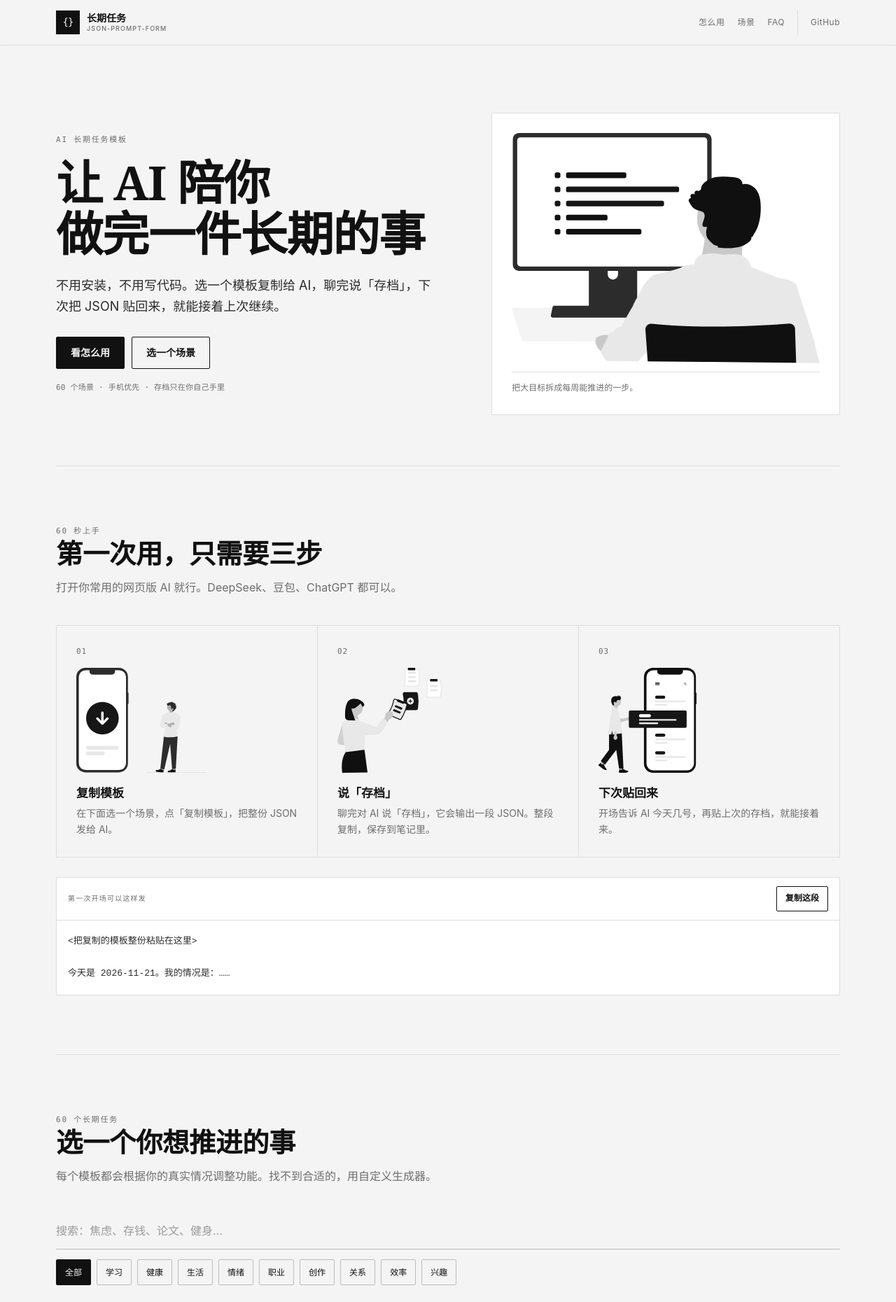
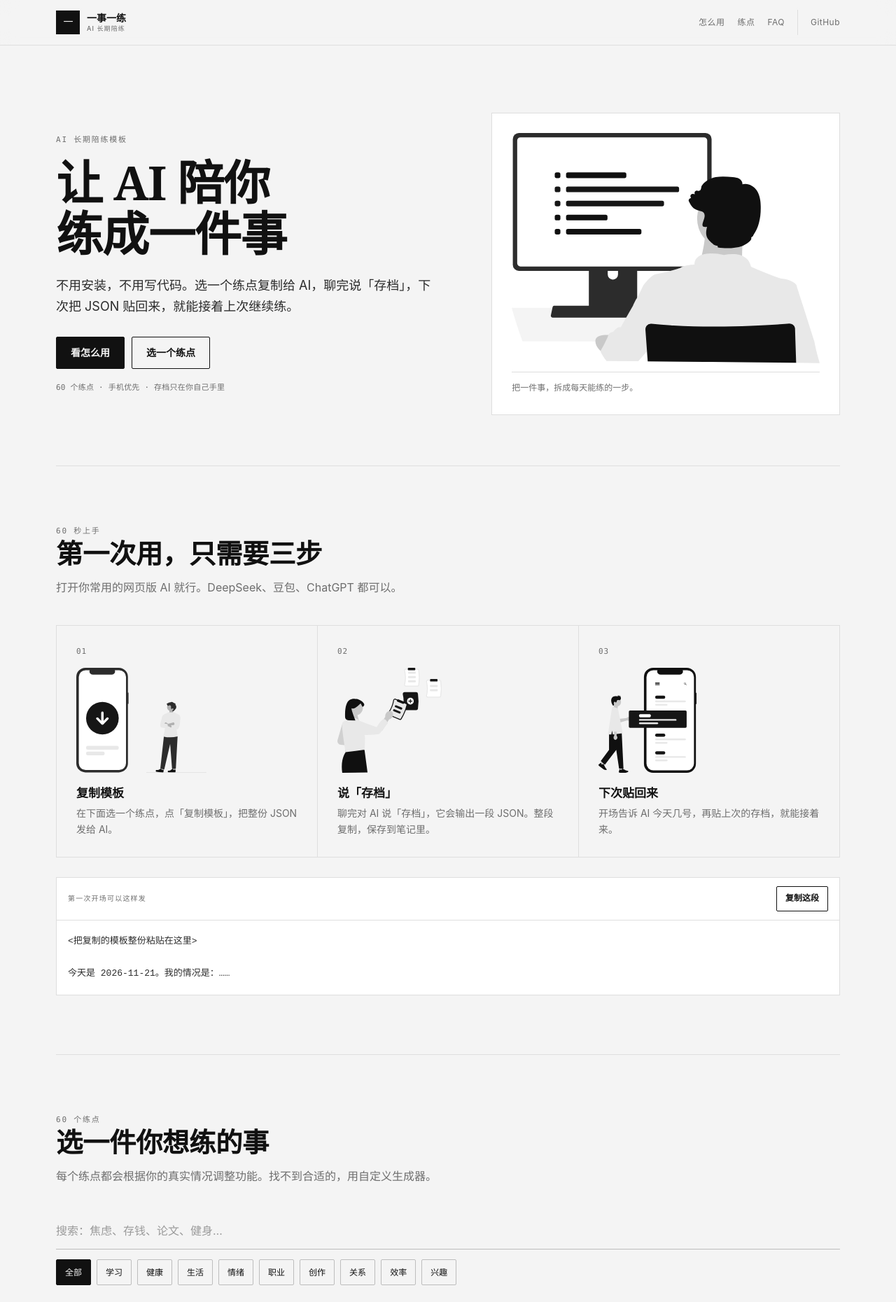
Before and after one commit to TuxLin123233/json-prompt-form, a plain HTML site: page index.html in a window 1280 px wide. Shown: the top 1860 px of the page at 70% size. Drawn offline with Linux system fonts and the light colour scheme.

Commit message:
v2.6.0: 品牌更名为「一事一练 · AI 长期陪练」
- 首页标题/OG/首屏/页脚改为「一事一练」：让 AI 陪你练成一件事，场景单位改为「练点」
- 品牌标识从 {} 改为「一」，生成器/检查器同步新品牌
- 生成器副标题、生成模板的助手命名改为「长期陪练」
- manifest、README、demo、llms、FAQ、发布清单同步；仓库名与在线地址不变
- 重新生成 1200x630 社交预览图；sw 缓存升到 jpf-v13

```diff
--- a/index.html
+++ b/index.html
@@ -7,10 +7,10 @@
 <link rel="manifest" href="manifest.webmanifest">
 <meta name="theme-color" content="#f4f4f4">
 <link rel="apple-touch-icon" href="assets/apple-touch-icon.png">
-<title>长期任务 · AI 提示词模板 | json-prompt-form</title>
-<meta name="description" content="把长期任务交给 AI 陪你推进。选一个模板复制给 AI，聊完存档，下次接着来。手机可用，无需安装。">
-<meta property="og:title" content="长期任务 · AI 提示词模板">
-<meta property="og:description" content="把长期任务拆小，和 AI 一起推进。60 个场景，复制即用，手机优先。">
+<title>一事一练 · 让 AI 陪你练成一件事</title>
+<meta name="description" content="一次只练一件事。60 个练点，选一个复制给 AI，聊完说「存档」，下次贴回来接着练。无需安装，手机可用。">
+<meta property="og:title" content="一事一练 · 让 AI 陪你练成一件事">
+<meta property="og:description" content="一次只练一件事。60 个练点，复制即用，手机优先。">
 <meta property="og:type" content="website">
 <meta property="og:image" content="assets/social-preview.png">
 <meta name="twitter:card" content="summary_large_image">
@@ -470,13 +470,13 @@
 
 <header class="site-head" id="top">
   <div class="shell head-inner">
-    <a class="brand" href="./" aria-label="json-prompt-form 首页">
-      <span class="brand-mark" aria-hidden="true">{}</span>
-      <span class="brand-text">长期任务<small>json-prompt-form</small></span>
+    <a class="brand" href="./" aria-label="一事一练 首页">
+      <span class="brand-mark" aria-hidden="true">一</span>
+      <span class="brand-text">一事一练<small>AI 长期陪练</small></span>
     </a>
     <nav class="head-nav" aria-label="主导航">
       <a href="#how">怎么用</a>
-      <a href="#scenarios">场景</a>
+      <a href="#scenarios">练点</a>
       <a href="#faq">FAQ</a>
       <a class="head-gh" href="https://github.com/TuxLin123233/json-prompt-form" target="_blank" rel="noopener">GitHub</a>
     </nav>
@@ -486,18 +486,18 @@
 <main id="main">
   <section class="hero shell" aria-labelledby="hero-title">
     <div data-reveal>
-      <p class="eyebrow">AI 长期任务模板</p>
-      <h1 id="hero-title">让 AI 陪你<br>做完一件长期的事</h1>
-      <p class="hero-lead">不用安装，不用写代码。选一个模板复制给 AI，聊完说「存档」，下次把 JSON 贴回来，就能接着上次继续。</p>
+      <p class="eyebrow">AI 长期陪练模板</p>
+      <h1 id="hero-title">让 AI 陪你<br>练成一件事</h1>
+      <p class="hero-lead">不用安装，不用写代码。选一个练点复制给 AI，聊完说「存档」，下次把 JSON 贴回来，就能接着上次继续练。</p>
       <div class="hero-actions">
         <a class="btn btn-solid" href="#how">看怎么用</a>
-        <a class="btn btn-line" href="#scenarios">选一个场景</a>
+        <a class="btn btn-line" href="#scenarios">选一个练点</a>
       </div>
-      <p class="hero-note">60 个场景 · 手机优先 · 存档只在你自己手里</p>
+      <p class="hero-note">60 个练点 · 手机优先 · 存档只在你自己手里</p>
     </div>
     <figure class="hero-art" data-reveal style="--delay:120ms">
-      <img src="assets/illustrations/hero.svg" alt="一个人坐在桌前，整理长期任务的进度清单" width="960" height="719" loading="eager">
-      <figcaption>把大目标拆成每周能推进的一步。</figcaption>
+      <img src="assets/illustrations/hero.svg" alt="一个人坐在桌前，整理一件事的练习进度" width="960" height="719" loading="eager">
+      <figcaption>把一件事，拆成每天能练的一步。</figcaption>
     </figure>
   </section>
 
@@ -512,7 +512,7 @@
         <span class="step-num">01</span>
         <img src="assets/illustrations/step-copy.svg" alt="" width="960" height="775" loading="lazy">
         <h3>复制模板</h3>
-        <p>在下面选一个场景，点「复制模板」，把整份 JSON 发给 AI。</p>
+        <p>在下面选一个练点，点「复制模板」，把整份 JSON 发给 AI。</p>
       </li>
       <li class="how-step" data-reveal style="--delay:80ms">
         <span class="step-num">02</span>
@@ -540,9 +540,9 @@
 
   <section class="section shell" id="scenarios" aria-labelledby="scenarios-title">
     <div class="section-head" data-reveal>
-      <p class="eyebrow">60 个长期任务</p>
-      <h2 id="scenarios-title">选一个你想推进的事</h2>
-      <p>每个模板都会根据你的真实情况调整功能。找不到合适的，用自定义生成器。</p>
+      <p class="eyebrow">60 个练点</p>
+      <h2 id="scenarios-title">选一件你想练的事</h2>
+      <p>每个练点都会根据你的真实情况调整功能。找不到合适的，用自定义生成器。</p>
     </div>
     <div class="scenario-tools" data-reveal>
       <input class="search" id="search" type="search" placeholder="搜索：焦虑、存钱、论文、健身…" autocomplete="off" aria-label="搜索场景">
@@ -627,14 +627,14 @@
   <div class="shell foot-grid" data-reveal>
     <div class="foot-brand">
       <a class="brand" href="#top" aria-label="回到顶部">
-        <span class="brand-mark" aria-hidden="true">{}</span>
-        <span class="brand-text">长期任务<small>json-prompt-form</small></span>
+        <span class="brand-mark" aria-hidden="true">一</span>
+        <span class="brand-text">一事一练<small>AI 长期陪练</small></span>
       </a>
-      <p>把长期任务拆小，和 AI 一起推进。模板复制走，存档自己留着。</p>
+      <p>一次只练一件事，让 AI 陪你练下去。模板复制走，存档自己留着。</p>
     </div>
     <nav class="foot-links" aria-label="页脚导航">
       <a href="#how">怎么用</a>
-      <a href="#scenarios">全部场景</a>
+      <a href="#scenarios">全部练点</a>
       <a href="builder.html">自定义生成器</a>
       <a href="checker.html">存档检查器</a>
       <a href="FAQ.md">完整 FAQ</a>
--- a/sw.js
+++ b/sw.js
@@ -1,4 +1,4 @@
-const CACHE = "jpf-v12";
+const CACHE = "jpf-v13";
 const CORE = [
   "./",
   "index.html",
```
Also changed, not shown: builder.html (+7 -7 lines), checker.html (+3 -3 lines), assets/social-preview.png, llms.txt, manifest.webmanifest, 5 other files.
